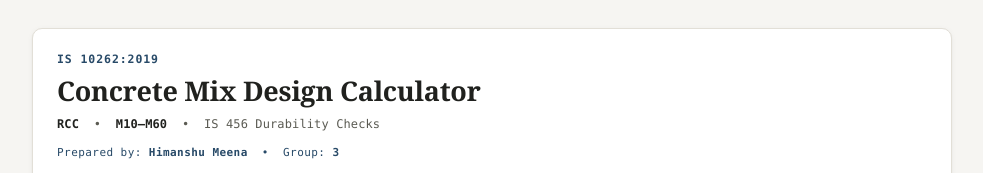
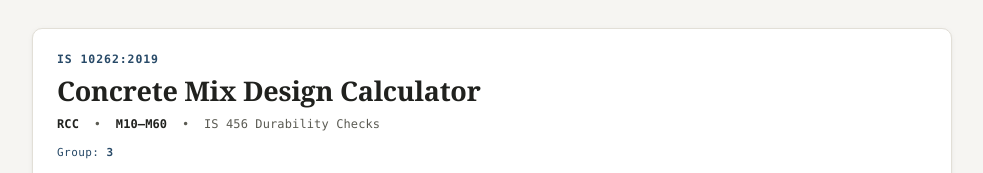
Before and after one commit to HimanshuGM/calculator-for-mix-concrete, a plain HTML site: page index.html in a window 1280 px wide. Shown: the top 173 px of the page, without its empty margins (148-1131 px from the left). Drawn offline with Linux system fonts and the light colour scheme.

Commit message:
Remove 'Prepared by' information from index.html
Removed the 'Prepared by' line from the index.html.

```diff
--- a/index.html
+++ b/index.html
@@ -314,7 +314,7 @@
         <div class="eyebrow">IS 10262:2019</div>
         <h1>Concrete Mix Design Calculator</h1>
         <div class="subtitle-chip"><strong>RCC</strong> &nbsp;•&nbsp; <strong>M10–M60</strong> &nbsp;•&nbsp; IS 456 Durability Checks</div>
-        <div class="prepared-by">Prepared by: <strong>Himanshu Meena</strong> &nbsp;•&nbsp; Group: <strong>3</strong></div>
+      <div class="prepared-by">Group: <strong>3</strong></div>
       </div>
     </div>
     <div class="titleblock-fields">
```
